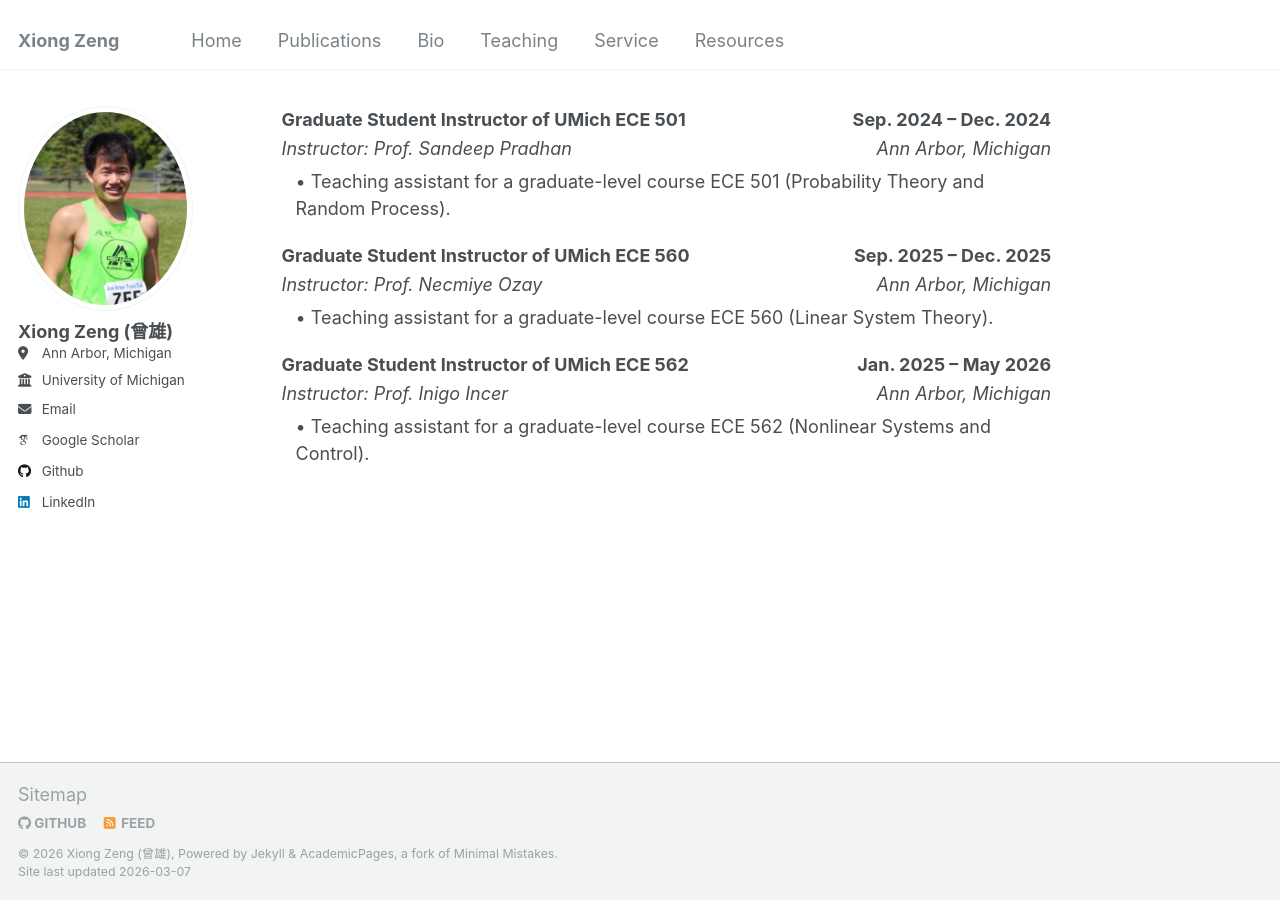
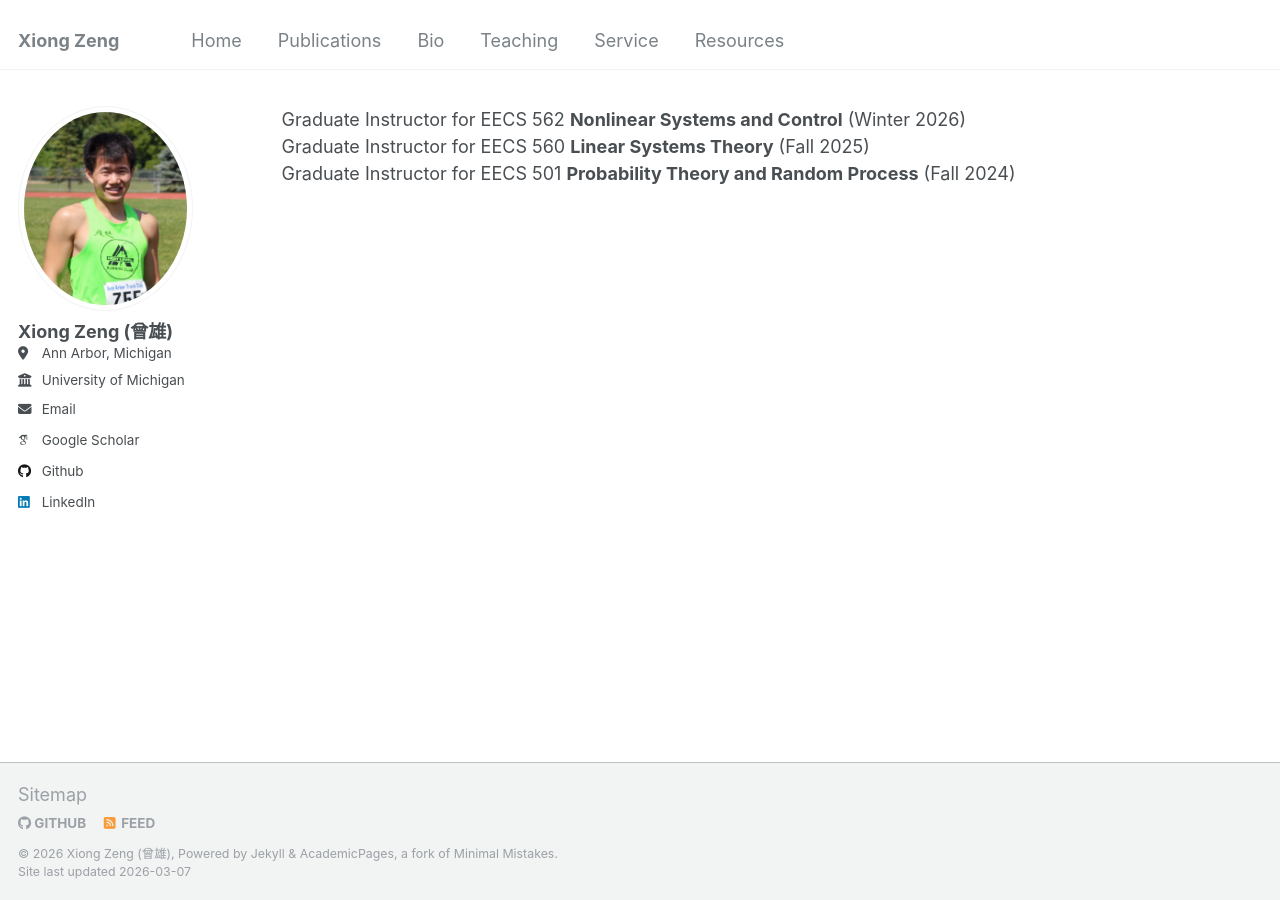
Before and after one commit to zengxiong111/zengxiong.github.io, a Jekyll site: the page built from _pages/teaching.md, in a window 1280 px wide. Built offline with Jekyll 4.4.1, drawn with Linux system fonts in a browser that asks for light colours; some web fonts are replaced.

Commit message:
Update teaching.md

```diff
--- a/_pages/teaching.md
+++ b/_pages/teaching.md
@@ -4,87 +4,6 @@ permalink: /teaching/
 author_profile: true
 ---
 
-<style>
-  .teaching-section-title {
-    font-weight: bold;
-    text-transform: uppercase;
-    border-bottom: 1px solid #000;
-    margin-bottom: 16px;
-    padding-bottom: 4px;
-  }
-
-  .teaching-entry { margin-bottom: 20px; }
-
-  .teaching-entry-header {
-    display: flex;
-    justify-content: space-between;
-    font-weight: bold;
-    gap: 16px;
-  }
-
-  .teaching-entry-subheader {
-    display: flex;
-    justify-content: space-between;
-    font-style: italic;
-    margin-top: 2px;
-    gap: 16px;
-  }
-
-  .teaching-entry-description {
-    margin-top: 6px;
-    margin-left: 14px;
-  }
-
-  /* Small-screen fallback so flex rows don't overflow */
-  @media (max-width: 700px) {
-    .teaching-entry-header,
-    .teaching-entry-subheader {
-      flex-direction: column;
-      align-items: flex-start;
-    }
-  }
-</style>
-
-
-
-<div class="teaching-entry">
-  <div class="teaching-entry-header">
-    <span>Graduate Student Instructor of UMich ECE 501</span>
-    <span>Sep. 2024 – Dec. 2024</span>
-  </div>
-  <div class="teaching-entry-subheader">
-    <span>Instructor: Prof. Sandeep Pradhan</span>
-    <span>Ann Arbor, Michigan</span>
-  </div>
-  <div class="teaching-entry-description">
-    • Teaching assistant for a graduate-level course ECE 501 (Probability Theory and Random Process).
-  </div>
-</div>
-
-<div class="teaching-entry">
-  <div class="teaching-entry-header">
-    <span>Graduate Student Instructor of UMich ECE 560</span>
-    <span>Sep. 2025 – Dec. 2025</span>
-  </div>
-  <div class="teaching-entry-subheader">
-    <span>Instructor: Prof. Necmiye Ozay</span>
-    <span>Ann Arbor, Michigan</span>
-  </div>
-  <div class="teaching-entry-description">
-    • Teaching assistant for a graduate-level course ECE 560 (Linear System Theory).
-  </div>
-</div>
-
-<div class="teaching-entry">
-  <div class="teaching-entry-header">
-    <span>Graduate Student Instructor of UMich ECE 562</span>
-    <span>Jan. 2025 – May 2026</span>
-  </div>
-  <div class="teaching-entry-subheader">
-    <span>Instructor: Prof. Inigo Incer</span>
-    <span>Ann Arbor, Michigan</span>
-  </div>
-  <div class="teaching-entry-description">
-    • Teaching assistant for a graduate-level course ECE 562 (Nonlinear Systems and Control).
-  </div>
-</div>
+Graduate Instructor for EECS 562 **Nonlinear Systems and Control** (Winter 2026)<br>
+Graduate Instructor for EECS 560 **Linear Systems Theory** (Fall 2025)<br>
+Graduate Instructor for EECS 501 **Probability Theory and Random Process** (Fall 2024)<br>
```
